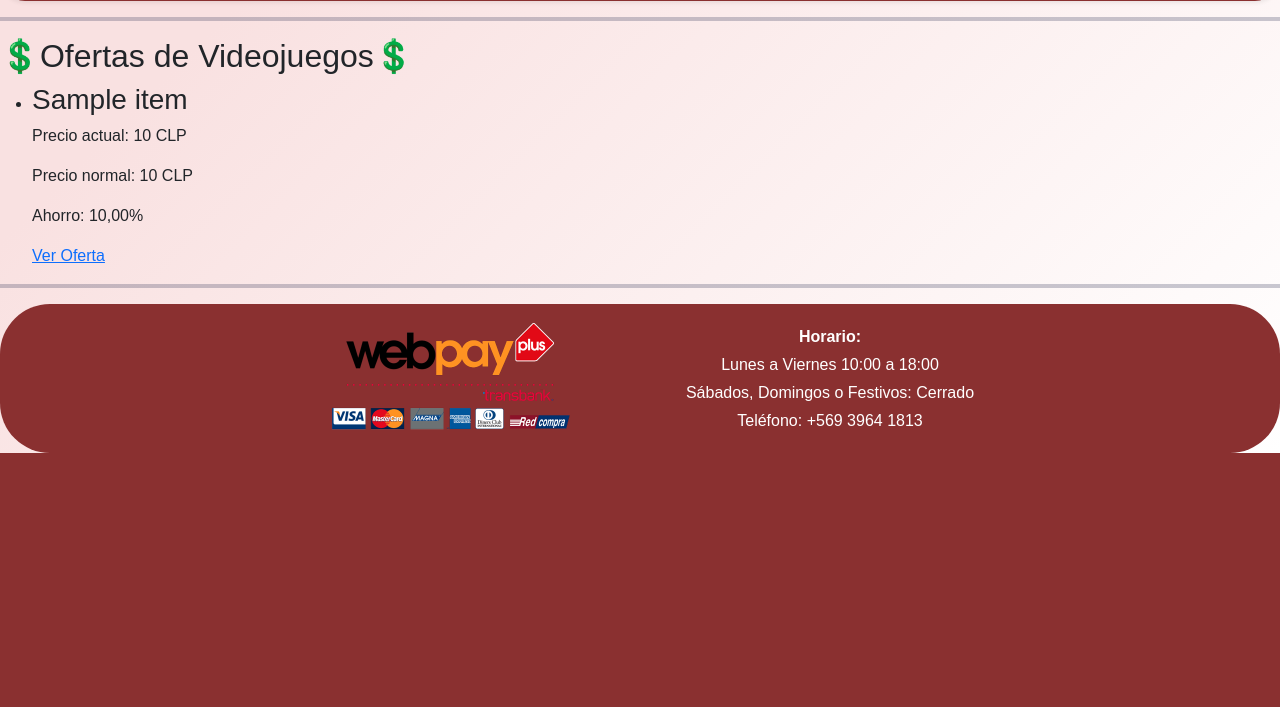
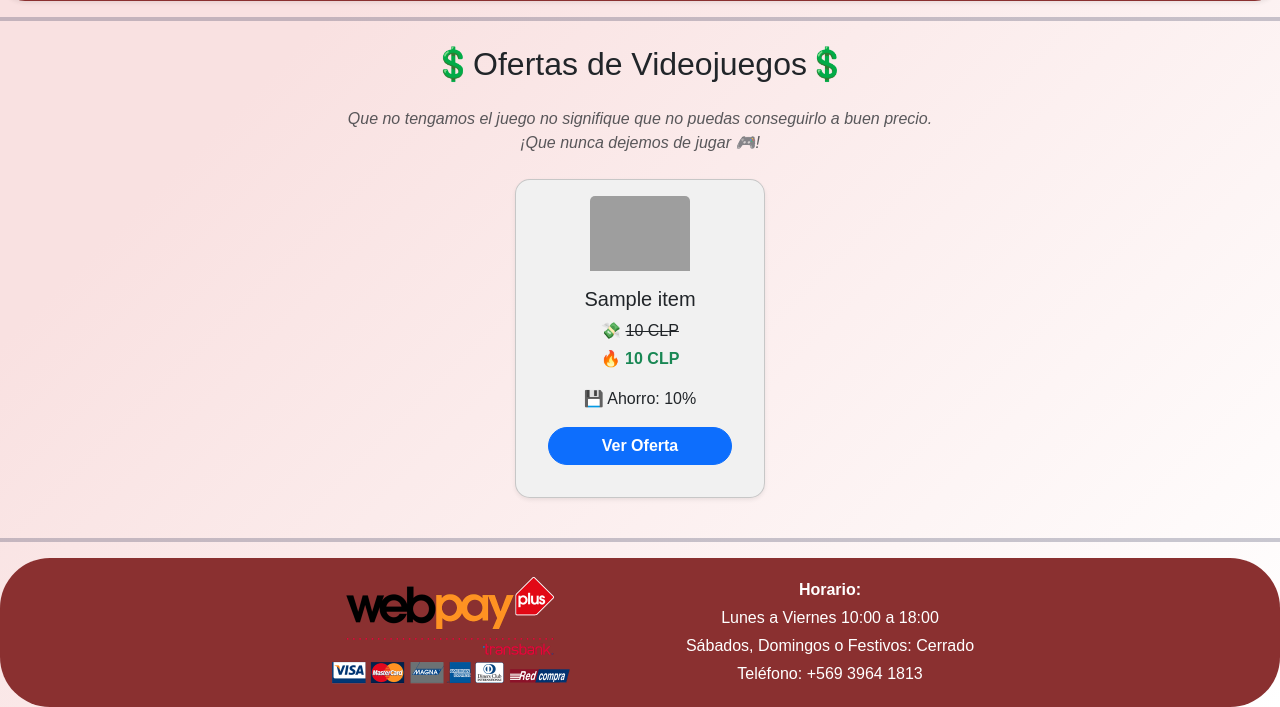
Before and after one commit to dbdominguez/Django, a Django app: page /api/ofertas/ in a window 1280 px wide. Shown: the part 754-1461 px from the top of the page. Before the commit the page ends 1207 px from the top, so only its background shows below. Run offline with Django 5.2, Linux system fonts and the light colour scheme; tables that the repository leaves empty hold one stand-in row (values such as "Sample post"); a database or web service that is not in the repository returns one stand-in record (values such as "Sample title"); data that the repository does not hold is empty; grey boxes are pictures that could not be loaded.

Commit message:
Mejora visual API Ofertas

```diff
--- a/TiendaWeb/miapp/templates/ofertas.html
+++ b/TiendaWeb/miapp/templates/ofertas.html
@@ -2,18 +2,30 @@
 {% load static %}
 
 {% block content %}
-<h2>💲Ofertas de Videojuegos💲</h2>
+<div class="container">
+    <h2 class="text-center mt-4 mb-4">💲Ofertas de Videojuegos💲</h2>
+    <p class="text-center text-muted mb-4" style="font-style: italic;">
+        Que no tengamos el juego no signifique que no puedas conseguirlo a buen precio.<br>
+        ¡Que nunca dejemos de jugar 🎮!</p>
 
-<ul>
-{% for oferta in ofertas|slice:":5" %}
-    <li>
-        <h3>{{ oferta.title }}</h3>
-        <p>Precio actual: {{ oferta.salePriceLocal }} {{ oferta.moneda }}</p>
-        <p>Precio normal: {{ oferta.normalPriceLocal }} {{ oferta.moneda }}</p>
-        <p>Ahorro: {{ oferta.savings|floatformat:2 }}%</p>
-        <a href="https://www.cheapshark.com/redirect?dealID={{ oferta.dealID }}" target="_blank">Ver Oferta</a>
-    </li>
-{% endfor %}
-</ul>
+    <div class="row justify-content-center">
+        {% for oferta in ofertas|slice:":5" %}
+            <div class="col-md-4 col-lg-3 mb-4 d-flex justify-content-center">
+                <div class="card p-3 shadow-sm" style="width: 100%; max-width: 250px; border-radius: 15px; background: #f1f1f1;">
+                    <img src="https://www.cheapshark.com/img/stores/logos/{{ oferta.storeID }}.png" class="card-img-top mx-auto" style="max-width: 100px;" alt="Tienda">
+
+                    <div class="card-body text-center">
+                        <h5 class="card-title">{{ oferta.title }}</h5>
+                        <p class="card-text mb-1">💸 <del>{{ oferta.normalPriceLocal }} {{ oferta.moneda }}</del></p>
+                        <p class="card-text text-success fw-bold">🔥 {{ oferta.salePriceLocal }} {{ oferta.moneda }}</p>
+                        <p class="card-text">💾 Ahorro: {{ oferta.savings|floatformat:0 }}%</p>
+
+                        <a href="https://www.cheapshark.com/redirect?dealID={{ oferta.dealID }}" class="btn btn-primary mt-2" target="_blank">Ver Oferta</a>
+                    </div>
+                </div>
+            </div>
+        {% endfor %}
+    </div>
+</div>
 
 {% endblock %}
```
